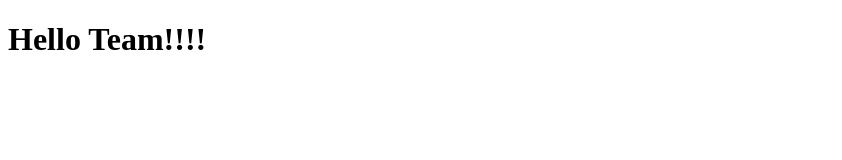
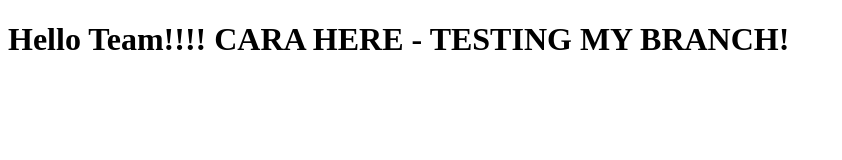
Before and after one commit to SimonaSnap/Group_Project_3, a plain HTML site: page index.html in a window 1280 px wide. Shown: the whole page, without its empty margins (0-842 px from the left). Drawn offline with Linux system fonts and the light colour scheme.

Commit message:
Testing my branch connectivity

```diff
--- a/index.html
+++ b/index.html
@@ -6,6 +6,8 @@
     <title>Document</title>
 </head>
 <body>
-    <H1>Hello Team!!!!</H1>
+    <H1>Hello Team!!!!
+        CARA HERE - TESTING MY BRANCH!
+    </H1>
 </body>
 </html>
```
